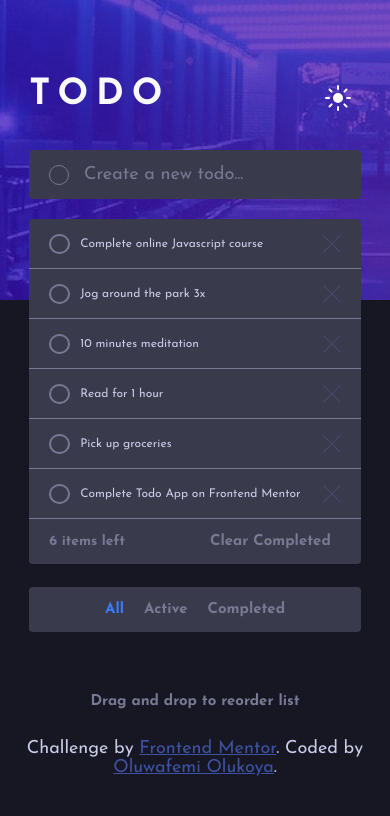
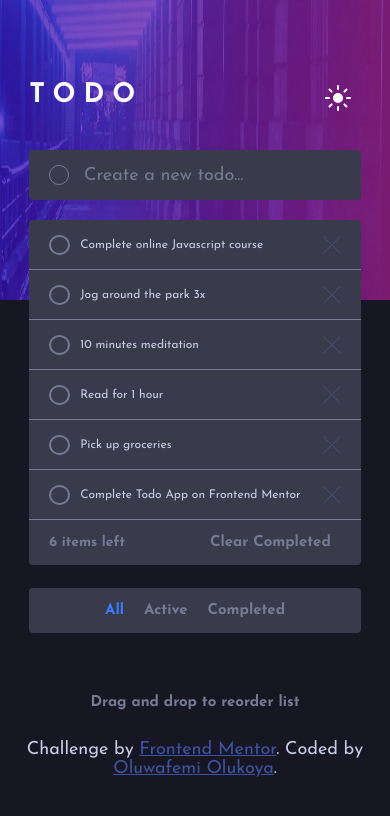
Before and after one commit to Oluwafemi21/todo-app-frontend-mentor, a plain HTML site: page index.html in a window 390 px wide. Both pictures are taken after a click on the button 337 px from the left and 95 px from the top of the page. Drawn offline with nearby package versions, Linux system fonts and the light colour scheme.

Commit message:
Fixed background-size

```diff
--- a/style.css
+++ b/style.css
@@ -31,7 +31,8 @@
 
 body {
   background: url("images/bg-desktop-light.jpg") no-repeat;
-  padding: 50px 0 0;
+  background-size: 100% 300px;
+  padding-top: 50px;
   background-color: var(--very-light-grayish-blue);
   min-height: 100vh;
   transition: all 0.3s ease-in-out;
@@ -136,6 +137,7 @@ height: 50px;
 .add {
   width: 100%;
   padding: 15px;
+  height:60px;
   border: none;
   outline: none;
   background-color: transparent;
@@ -165,7 +167,7 @@ height: 50px;
   align-items: center;
   justify-content: space-between;
   gap: 15px;
-  height: 50px;
+  height: 60px;
   padding: 0 20px;
   border-bottom: 1px solid var(--light-grayish-blue);
 }
@@ -173,7 +175,7 @@ height: 50px;
 .text {
   cursor: pointer;
   width: 100%;
-height:100%;
+  height:100%;
   display: flex;
   align-items: center;
   justify-content: space-between;
@@ -267,6 +269,7 @@ footer {
 .dark{
   background: url('images/bg-desktop-dark.jpg') no-repeat;
   background-color: var(--very-dark-blue);
+  background-size: 100% 300px;
 }
 
 .dark .circle{
@@ -327,7 +330,12 @@ footer {
 }
 
 @media (max-width:900px) {
-
+  body{
+    background-size: auto;
+  }
+  header h1{
+    font-size: 1.5em;
+  }
   .container {
     width: 85%;
     padding-bottom: 50px;
@@ -343,8 +351,13 @@ footer {
     position: relative;
   }
 
+  .add{
+    height: 50px;
+  }
+
   .todo-item {
     gap: 10px;
+    height: 50px;
   }
 
   .text {
@@ -376,6 +389,7 @@ footer {
   body {
     background: url("images/bg-mobile-light.jpg") no-repeat;
     background-color: var(--very-light-grayish-blue);
+    padding-top: 5px;
   }
 
   .dark{
```
Also changed, not shown: 1 other file.
